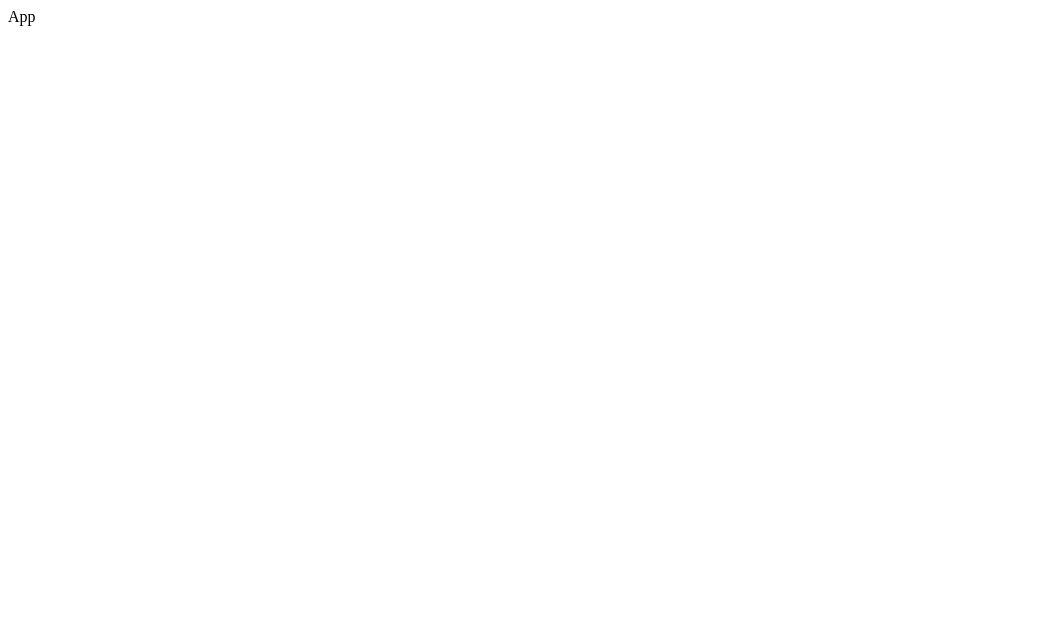
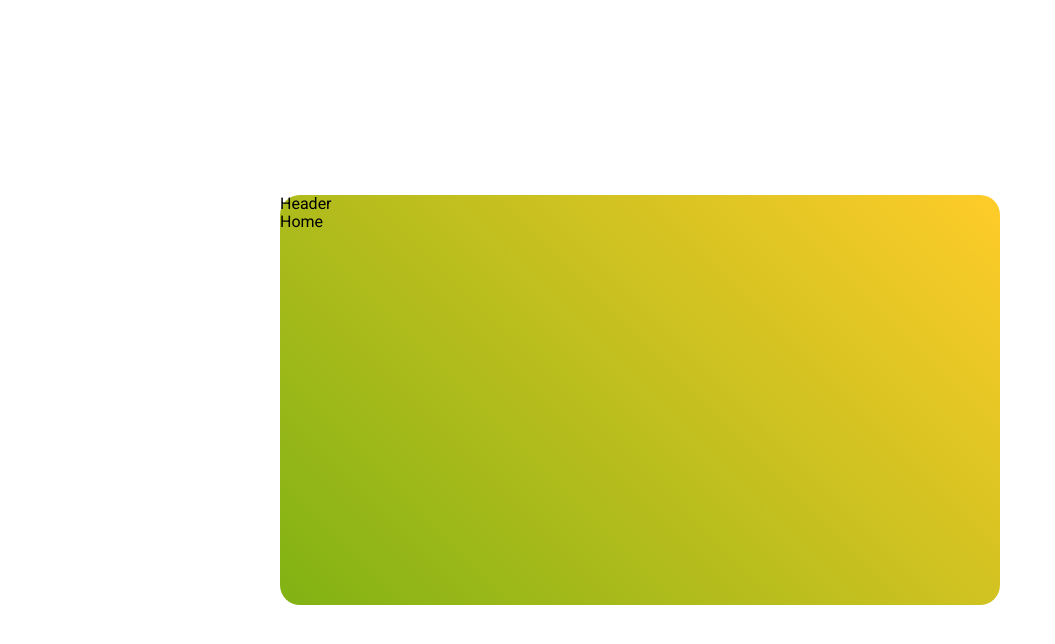
Before and after one commit to jmaladio/pokekiwi, a React (Create React App) app: page / in a window 1280 px wide. Shown: the top 644 px of the page, without its empty margins (0-1055 px from the left). Built offline with nearby package versions, Linux system fonts and the light colour scheme.

Commit message:
#1 feat: implementar componentes base y routing Pendiente setear ambiente de pruebas Issue #1

```diff
--- a/public/index.html
+++ b/public/index.html
@@ -10,6 +10,10 @@
       content="Web site created using create-react-app"
     />
     <link rel="apple-touch-icon" href="%PUBLIC_URL%/logo192.png" />
+    <link rel="preconnect" href="https://fonts.gstatic.com">
+    <link href="https://fonts.googleapis.com/css2?family=Roboto:wght@400;500;700;900&display=swap" rel="stylesheet">
+    <link rel="preconnect" href="https://fonts.gstatic.com">
+    <link href="https://fonts.googleapis.com/css2?family=Bangers&display=swap" rel="stylesheet">
     <!--
       manifest.json provides metadata used when your web app is installed on a
       user's mobile device or desktop. See https://developers.google.com/web/fundamentals/web-app-manifest/
--- a/src/App.js
+++ /dev/null
@@ -1,9 +0,0 @@
-function App() {
-  return (
-    <div className="App">
-      App
-    </div>
-  );
-}
-
-export default App;
--- /dev/null
+++ b/src/components/App.js
@@ -0,0 +1,13 @@
+import Routes from './Routes';
+import { Layout } from './common';
+
+
+function App() {
+  return (
+    <Layout>
+      <Routes />
+    </Layout>
+  );
+}
+
+export default App;
--- /dev/null
+++ b/src/components/Routes.js
@@ -0,0 +1,14 @@
+import { Switch, Route } from 'react-router-dom';
+
+import { Home, Page404 } from './pages';
+
+function Routes() {
+  return (
+    <Switch>
+      <Route exact path="/" component={Home} />
+      <Route component={Page404} />
+    </Switch>
+  )
+}
+
+export default Routes;
--- /dev/null
+++ b/src/components/common/Header.js
@@ -0,0 +1,7 @@
+export function Header() {
+  return (
+    <header>
+      Header
+    </header>
+  )
+}
--- /dev/null
+++ b/src/components/common/Layout.js
@@ -0,0 +1,29 @@
+import styled from 'styled-components';
+
+import { Header } from './Header';
+
+export function Layout({ children }) {
+  return (
+    <LayoutWrapper>
+      <Header />
+      <main>
+        {children}
+      </main>
+    </LayoutWrapper>
+  )
+}
+
+const LayoutWrapper = styled.div`
+  display: flex;
+  flex-direction: column;
+  width: 100vw;
+  height: 100vh;
+  background-image: linear-gradient(45deg, #81B214, #FFCC29 );
+
+  @media (min-width: 720px) {
+    width: 720px;
+    height: 410px;
+    border-radius: 20px;
+
+  }
+`
--- /dev/null
+++ b/src/components/common/Typography.js
@@ -0,0 +1,3 @@
+export function Typography({ text }) {
+  return <div>{text}</div>
+}
--- /dev/null
+++ b/src/components/common/index.js
@@ -0,0 +1,3 @@
+export * from './Header';
+export * from './Layout';
+export * from './Typography';
--- /dev/null
+++ b/src/components/pages/Home.js
@@ -0,0 +1,5 @@
+export function Home() {
+  return (
+    <div>Home</div>
+  )
+}
--- /dev/null
+++ b/src/components/pages/Page404.js
@@ -0,0 +1,5 @@
+export function Page404() {
+  return (
+    <div>Page 404</div>
+  )
+}
--- /dev/null
+++ b/src/components/pages/index.js
@@ -0,0 +1,2 @@
+export * from './Home';
+export * from './Page404';
--- a/src/index.js
+++ b/src/index.js
@@ -1,10 +1,32 @@
 import React from 'react';
 import ReactDOM from 'react-dom';
-import App from './App';
+import { BrowserRouter as Router } from 'react-router-dom';
+import { createGlobalStyle } from 'styled-components';
+import { normalize } from 'styled-normalize';
+
+import App from './components/App';
+
+export const GlobalStyle = createGlobalStyle`
+  ${normalize}
+
+  body {
+    display: flex;
+    flex-direction: column;
+    justify-content: center;
+    align-items: center;
+    font-family: Roboto, sans-serif;
+    height: 100vh;
+    width: 100%;
+  }
+
+`
 
 ReactDOM.render(
   <React.StrictMode>
-    <App />
+    <GlobalStyle />
+    <Router>
+      <App />
+    </Router>
   </React.StrictMode>,
   document.getElementById('root')
 );
```
Also changed, not shown: 1 other file (tests, documents, lock files or other folders).
